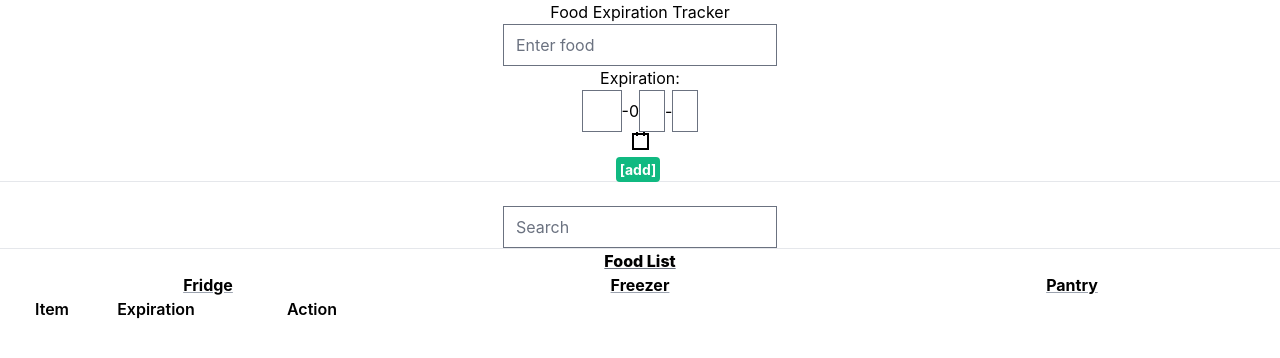
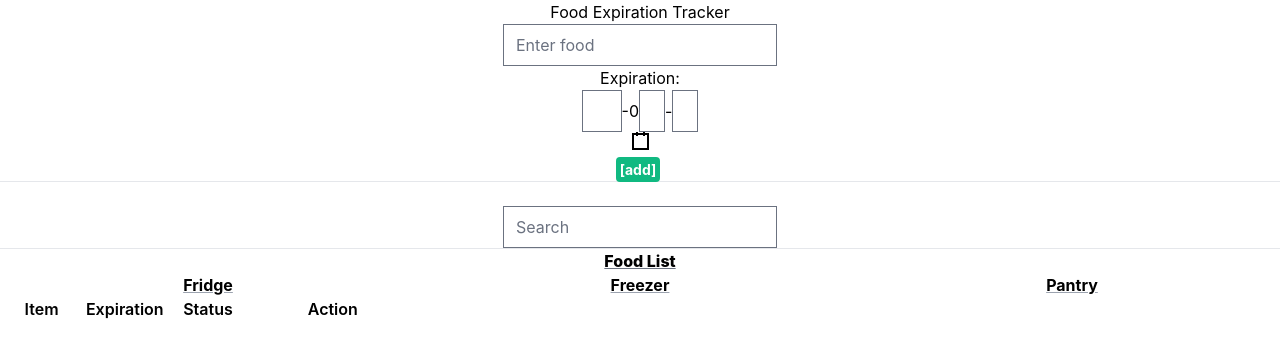
Before and after one commit to evening/expiration-tracker, a React (Create React App) app: page / in a window 1280 px wide. Shown: the top 358 px of the page. Built offline with nearby package versions, Linux system fonts and the light colour scheme.

Commit message:
include food status column
insert new column to display expiration messages

```diff
--- a/src/components/FoodItem.tsx
+++ b/src/components/FoodItem.tsx
@@ -21,13 +21,13 @@ const FoodItem = ({ food }: FoodItemProps) => {
   useEffect(() => {
     if (food.expiration !== null && dayjs(today).isAfter(dayjs(food.expiration), 'days')) {
       setStatus(FoodStatus.expired)
-      setWarning(' | Expired')
+      setWarning(' Expired')
     } else if (food.expiration !== null && dayjs(today).isSame(dayjs(food.expiration), 'days')) {
       setStatus(FoodStatus.expired)
-      setWarning('| Expires today!')
+      setWarning('Expires today!')
     } else if (food.expiration !== null && dayjs(today).isAfter(dayjs(food.expiration).subtract(DaysToWarning, 'days'), 'days')) {
       setStatus(FoodStatus.nearExpiration)
-      setWarning(`| Expires ${dayjs(food.expiration).from(today)}`)
+      setWarning(`Expires ${dayjs(food.expiration).from(today)}`)
     } else {
       setStatus(FoodStatus.good)
       setWarning('')
@@ -36,14 +36,16 @@ const FoodItem = ({ food }: FoodItemProps) => {
 
   const itemStyle = clsx(
     (status === FoodStatus.expired) && 'text-red-500 font-medium',
-    status === FoodStatus.nearExpiration && 'text-yellow-500',
-    status === FoodStatus.good && 'text-green-700'
+    (status === FoodStatus.nearExpiration) && 'text-yellow-500',
+    (status === FoodStatus.good) && 'text-green-700',
+    true && 'col-span-1'
   )
 
   return (
     <>
       <span className='col-span-1 my-auto'> {food.foodName} </span>
       <span className='col-span-1 my-auto'> {(food.expiration != null) ? new Date(food?.expiration).toLocaleDateString() : ''} </span>
+      <span className={itemStyle}> {warning} </span>
     </>
   )
 }
--- a/src/components/FoodList.tsx
+++ b/src/components/FoodList.tsx
@@ -24,9 +24,10 @@ const FoodList = ({ entries, setEntries, searchTerm }: FoodListProps) => {
         <h3 className="underline decoration-gray-400 inline font-bold">
           Fridge
         </h3>
-        <div className="grid grid-cols-4">
+        <div className="grid grid-cols-5">
         <div className='col-span-1 font-semibold mx-auto'> Item </div>
         <div className='col-span-1 font-semibold mx-auto'> Expiration </div>
+        <div className='col-span-1 font-semibold mx-auto'> Status </div>
         <div className='col-span-2 font-semibold mx-auto'> Action </div>
         {entries.filter(entry => { if (searchTerm != null) { return entry.foodName.includes(searchTerm) } return entry })
           .map((food, index) =>
```
